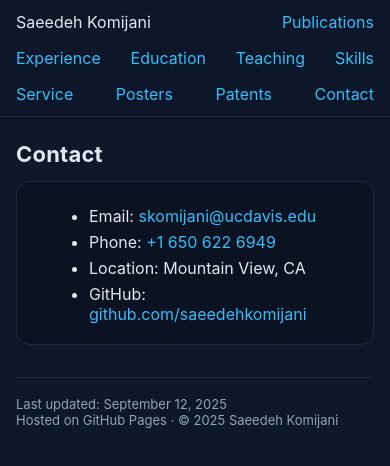
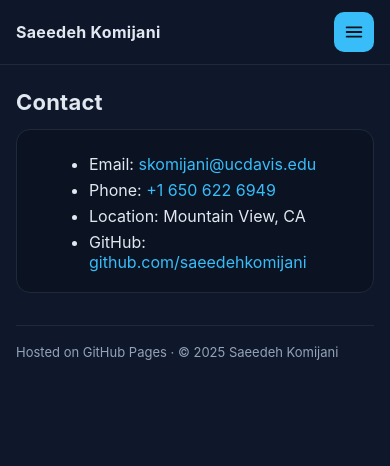
Before and after one commit to saeedehkomijani/saeedehkomijani.github.io, a plain HTML site: page contact.html in a window 390 px wide. Drawn offline with Linux system fonts and the light colour scheme.

Commit message:
Update contact.html

```diff
--- a/contact.html
+++ b/contact.html
@@ -10,9 +10,16 @@
 <body>
 
   <header>
-    <nav class="nav">
-      <div class="name"><a href="index.html" style="text-decoration:none;color:inherit">Saeedeh Komijani</a></div>
-      <div class="spacer"></div>
+    <nav class="nav" role="navigation" aria-label="Main">
+      <div class="brand"><a href="index.html" style="text-decoration:none;color:inherit">Saeedeh Komijani</a></div>
+      <button id="menu-toggle" class="menu-toggle" aria-label="Menu" aria-expanded="false">
+        <svg width="22" height="22" viewBox="0 0 24 24" fill="none" aria-hidden="true">
+          <rect x="3" y="6" width="18" height="2" rx="1" />
+          <rect x="3" y="11" width="18" height="2" rx="1" />
+          <rect x="3" y="16" width="18" height="2" rx="1" />
+        </svg>
+      </button>
+      <div id="menu" class="menu">
         <a href="publications.html">Publications</a>
         <a href="experience.html">Experience</a>
         <a href="education.html">Education</a>
@@ -22,6 +29,7 @@
         <a href="posters.html">Posters</a>
         <a href="patents.html">Patents</a>
         <a href="contact.html">Contact</a>
+      </div>
     </nav>
   </header>
 
@@ -38,9 +46,9 @@
     </div>
 
     <footer>
-      <div>Last updated: September 12, 2025</div>
       <div>Hosted on GitHub Pages · © 2025 Saeedeh Komijani</div>
     </footer>
   </main>
+  <script src="script.js"></script>
 </body>
 </html>
```
Lines whose indentation alone changed are shown as unchanged.
